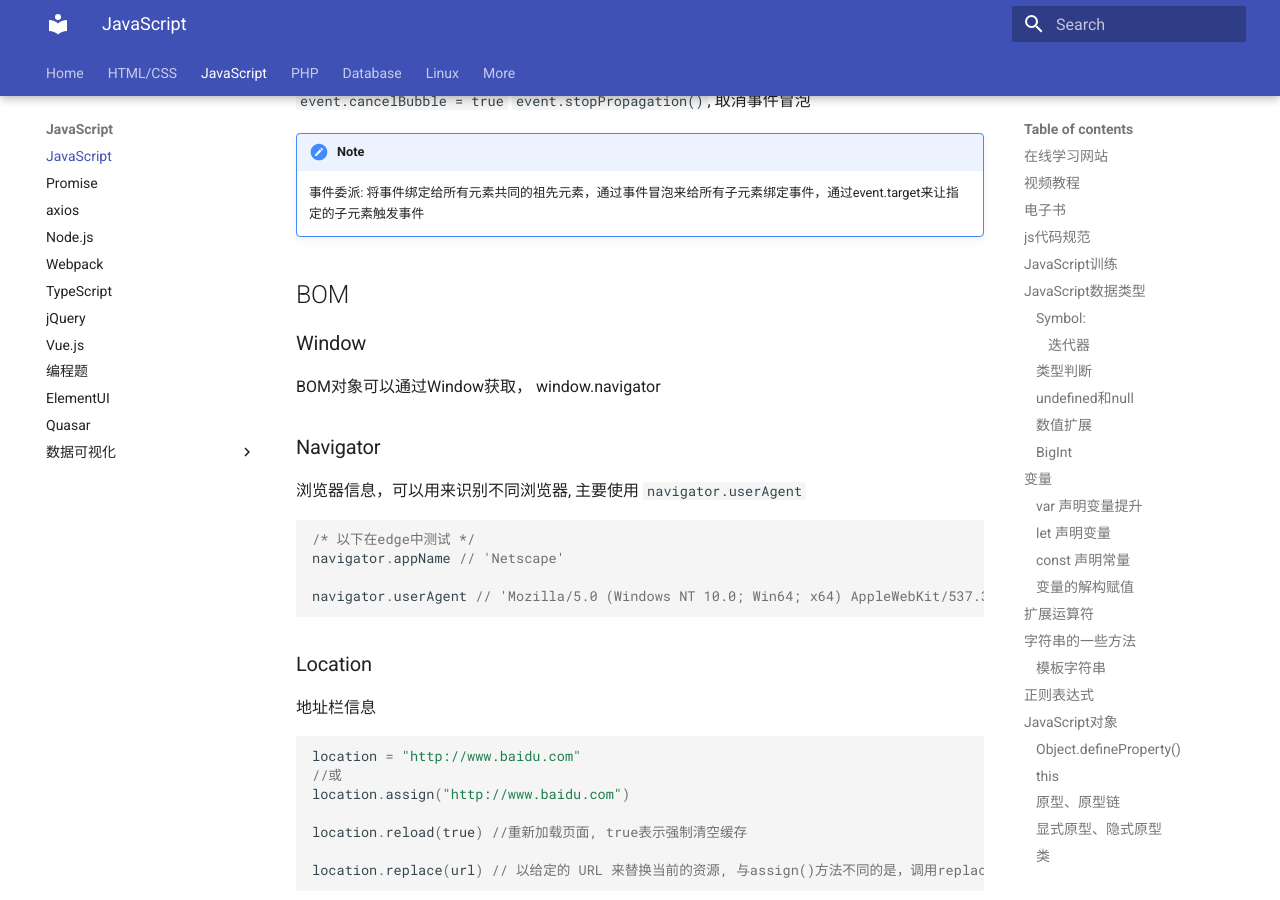
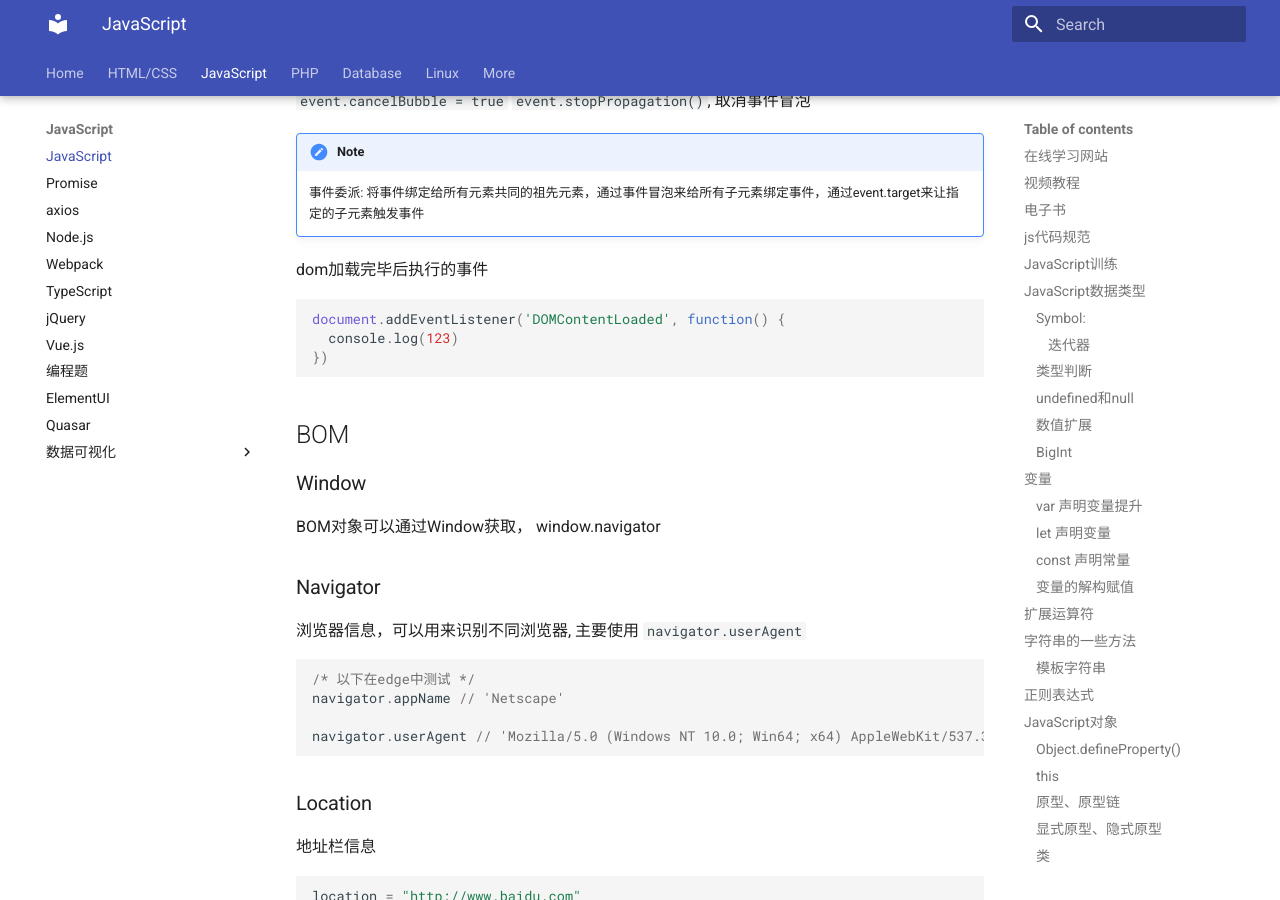
Before and after one commit to hzauwang/web-learn-v2, an MkDocs documentation site: the page built from docs/js/js.md, in a window 1280 px wide and 900 px high, scrolled down 31955 px. Built offline with MkDocs 1.6.1 and Material for MkDocs 9.7.7, drawn with Linux system fonts in a browser that asks for light colours.

Commit message:
Update js.md

````diff
--- a/docs/js/js.md
+++ b/docs/js/js.md
@@ -1576,6 +1576,13 @@ window.onresize = funciton() {
 !!!note
     事件委派: 将事件绑定给所有元素共同的祖先元素，通过事件冒泡来给所有子元素绑定事件，通过event.target来让指定的子元素触发事件
 
+dom加载完毕后执行的事件
+```js
+document.addEventListener('DOMContentLoaded', function() {
+  console.log(123)
+})
+```
+
 ## BOM
 
 ### Window
````
